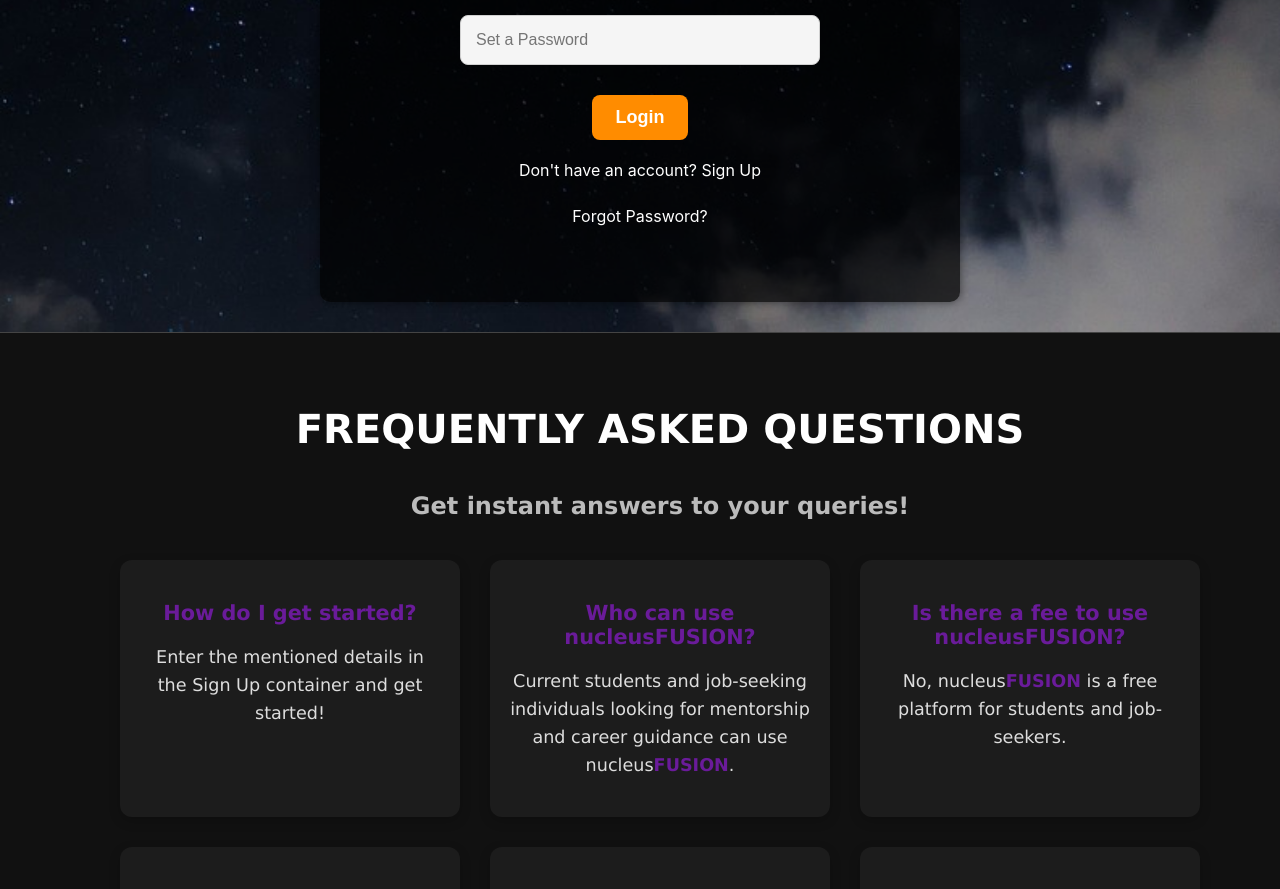
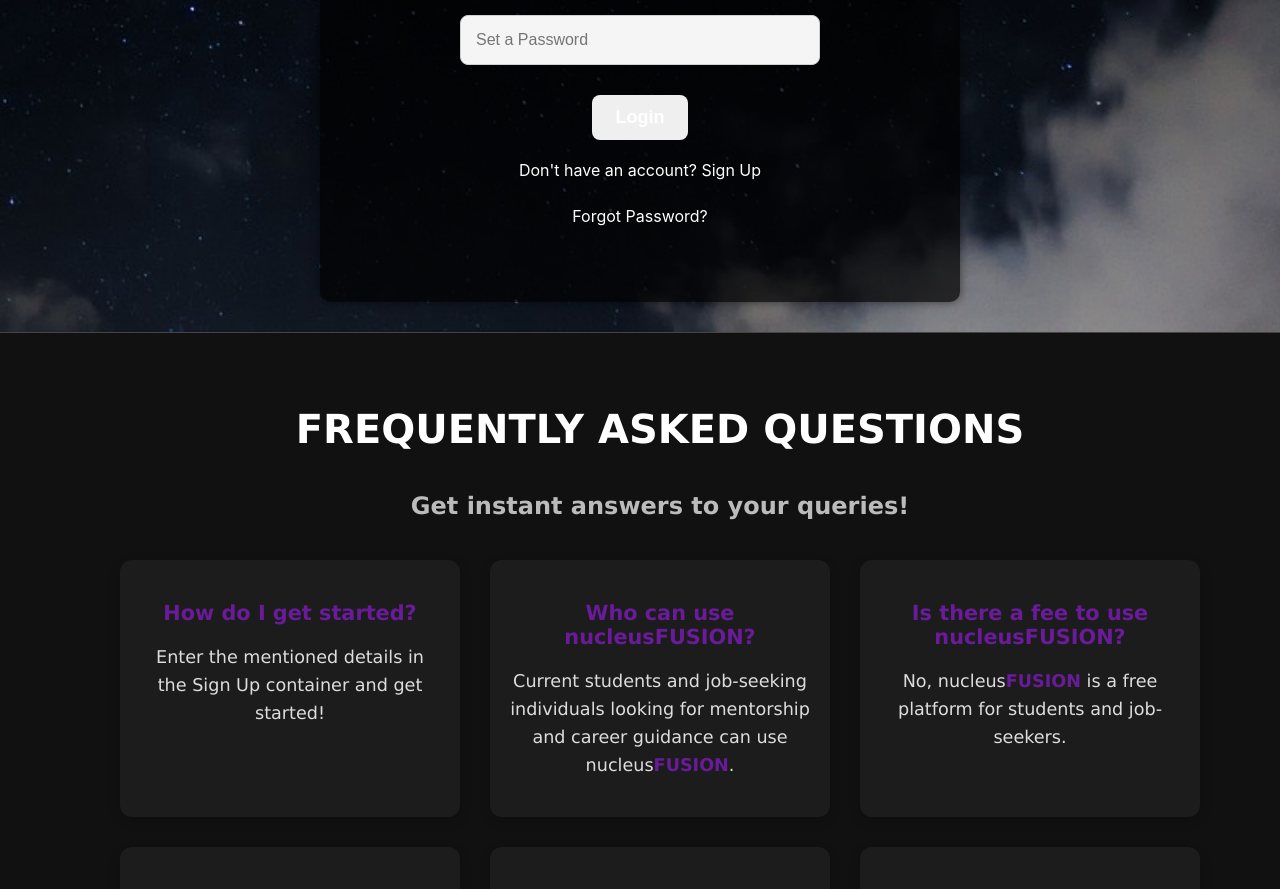
Before and after one commit to vm5/finalsite, a React (Create React App) app: page / in a window 1280 px wide. Shown: the part 1527-2416 px from the top of the page. Built offline with nearby package versions, Linux system fonts and the light colour scheme.

Commit message:
Update verification.jsx

```diff
--- a/src/verification.jsx
+++ b/src/verification.jsx
@@ -413,7 +413,7 @@ const InputField = styled.input`
 `;
 
 const Button = styled.button`
-  background-color: #ff8c00;
+  background-color: linear-gradient(to right, orange, blue);
   color: white;
   padding: 12px 24px;
   margin-top: 20px;
```
